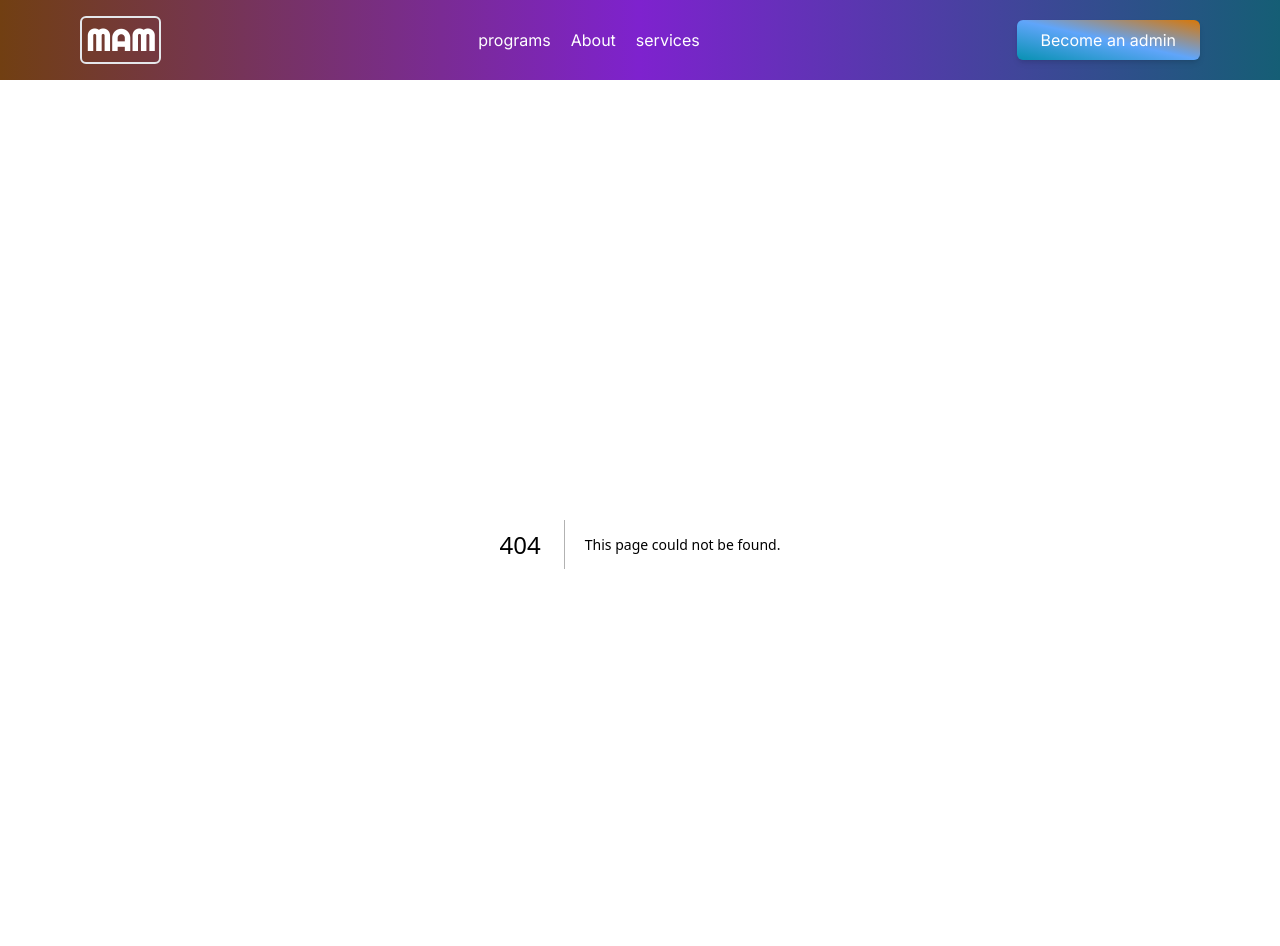
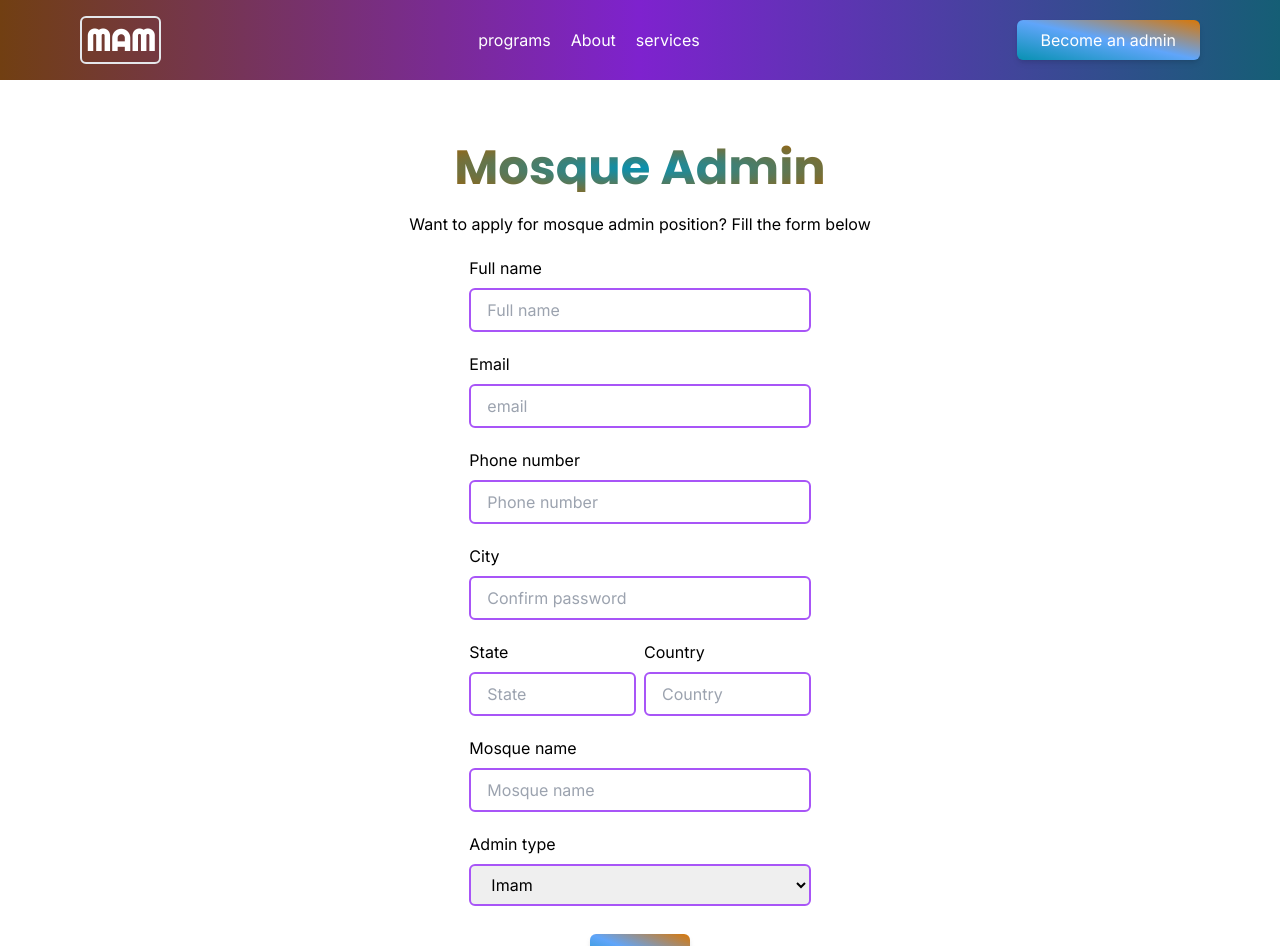
Before and after one commit to belloshehu/mosque-around-me, a Next.js app: page /admin/mosque in a window 1280 px wide. Before the commit this address had no page. Shown: the top 946 px of the page. Built offline with nearby package versions, Linux system fonts and the light colour scheme.

Commit message:
Add mosque  admin regsitration page

```diff
--- a/app/_components/Header.jsx
+++ b/app/_components/Header.jsx
@@ -29,7 +29,9 @@ const Header = () => {
 
       {/* auth buttons */}
       <ul className="flex gap-2 items-center list-none">
-        <button className={styles.button}>Become an admin</button>
+        <Link href={"/admin/mosque"} className={styles.button}>
+          Become an admin
+        </Link>
       </ul>
 
       {/* <button className={styles.button}>login</button>
--- a/app/_components/LoginForm.jsx
+++ b/app/_components/LoginForm.jsx
@@ -1,5 +1,4 @@
 "use client";
-import React from "react";
 import * as Yup from "yup";
 import { Formik, Form, Field, ErrorMessage } from "formik";
 import Link from "next/link";
@@ -13,9 +12,10 @@ const LoginForm = () => {
           email: "",
           password: "",
         }}
-        onSubmit={(values, { setSubmitting, e }) => {
-          e.preventDefault();
+        onSubmit={async (values, { setSubmitting }) => {
+          //   e.preventDefault();
           console.log("submitting..", values);
+          await fetch("/api/auth/login");
         }}
         validationSchema={Yup.object({
           email: Yup.string()
@@ -51,9 +51,9 @@ const LoginForm = () => {
               />
             </div>
 
-            <Link href="#" className={`${styles.button} w-full`}>
+            <button type="submit" className={`${styles.button} w-full`}>
               Login
-            </Link>
+            </button>
           </div>
         </Form>
       </Formik>
--- a/app/_components/Mosque.jsx
+++ b/app/_components/Mosque.jsx
@@ -21,25 +21,23 @@ const Mosque = ({
       className="relative flex flex-col items-center gap-1 border-[1px] rounded-md h-full w-full group hover:scale-105 duration-150 transition-all">
       <Image
         src={image}
-        height={500}
+        alt={name}
+        height={400}
         className="w-full aspect-square  h-full object-contain"
       />
-      <div className="absolute top-0 h-full hover:bg-opacity-0 hover:text-black  z-10 left-0 flex flex-col transition-all duration-250 justify-end items-center gap-2 p-5 lg:px-7 bg-opacity-50 bg-black w-full text-white">
-        <h3
-          className={`${righteous.className} absolute top-0 font-semibold  text-center text-xl`}>
-          {name}
-        </h3>
-        <div className="flex items-center justify-center text-center gap-2">
+      <div className="max-h-fit hover:bg-opacity-0 hover:via-cyan-500 flex flex-col transition-all duration-250 justify-end items-center gap-1 p-5 lg:px-7 bg-opacity-50 bg-gradient-radial from-purple-900 w-full via-cyan-700 to-orange-500 text-white">
+        <h3 className={` text-center text-xl`}>{name}</h3>
+        <div className="flex items-center justify-center text-center gap-2 text-sm">
           <FaMapMarkerAlt className="" />
           <p>{address}</p>
         </div>
-        <div className="flex items-center justify-center gap-2 font-thin text-center">
+        <div className="flex items-center justify-center gap-2 font-thin text-xs text-center">
           <span>{city},</span>
           <span>{state},</span>
           <span>{country}</span>
         </div>
 
-        <div className="flex justify-around items-center bg-white bg-opacity-60 group-hover:bg-slate-400 w-full p-2">
+        <div className="absolute top-0 right-0  flex justify-around bg-white bg-opacity-60 w-full p-2">
           <div className="flex gap-1 items-center text-purple-700">
             <FaCalendar />
             <span>{date}</span>
--- /dev/null
+++ b/app/_components/MosqueAdminForm.jsx
@@ -0,0 +1,131 @@
+"use client";
+import React from "react";
+import * as Yup from "yup";
+import { Formik, Form, Field, ErrorMessage } from "formik";
+import Link from "next/link";
+import { styles } from "../styles";
+
+const MosqueAdminForm = () => {
+  return (
+    <div className="w-full lg:w-1/3 bg-gradient-to-tr">
+      <Formik
+        initialValues={{
+          email: "",
+          phoneNumber: "",
+          fullname: "",
+          state: "",
+          city: "",
+          country: "",
+          mosqueName: "",
+          positionInMosque: "",
+        }}
+        onSubmit={(values, { setSubmitting, e }) => {
+          e.preventDefault();
+          console.log("submitting..", values);
+        }}
+        validationSchema={Yup.object({
+          email: Yup.string()
+            .email("Invalid email address")
+            .required("Email is required"),
+          password: Yup.string()
+            .min(8, "Must be at least 8 characters")
+            .required("Password required")
+            .matches(/[a-z]+/, "Must contain atleast one lowercase character")
+            // .matches(/[A-Z]+/, "One uppercase character")
+            // .matches(/[@$!%*#?&]+/, "One special character")
+            .matches(/\d+/, "Must contain atleast one number"),
+          passwordRepeat: Yup.string()
+            .required("Confirm password required")
+            .oneOf([Yup.ref("password"), null], "Passwords must match"),
+          terms: Yup.string().required("You must accept the terms to proceed"),
+        })}>
+        <Form>
+          <div className="flex flex-col items-center justify-center gap-2 md:gap-5 w-full">
+            <div className="flex flex-col  gap-2 w-full">
+              <label htmlFor="fullName">Full name</label>
+              <Field
+                name="fullName"
+                type="text"
+                className={styles.input}
+                placeholder="Full name"
+              />
+            </div>
+            <div className="flex flex-col  gap-2 w-full">
+              <label htmlFor="email">Email</label>
+              <Field
+                name="email"
+                type="email"
+                className={styles.input}
+                placeholder="email"
+              />
+            </div>
+            <div className="flex flex-col gap-2 w-full">
+              <label htmlFor="phoneNumber">Phone number</label>
+              <Field
+                name="phoneNumber"
+                type="tel"
+                className={styles.input}
+                placeholder="Phone number"
+              />
+            </div>
+            <div className="flex flex-col gap-2 w-full">
+              <label htmlFor="passwordRepeat">City</label>
+              <Field
+                name="city"
+                type="text"
+                className={styles.input}
+                placeholder="Confirm password"
+              />
+            </div>
+            <div className="flex flex-row items-center  gap-2 w-full">
+              <div className="flex flex-col  gap-2 w-full">
+                <label htmlFor="state">State</label>
+                <Field
+                  name="state"
+                  type="text"
+                  className={styles.input}
+                  placeholder="State"
+                />
+              </div>
+              <div className="flex flex-col  gap-2 w-full">
+                <label htmlFor="country">Country</label>
+                <Field
+                  name="otherName"
+                  type="text"
+                  className={styles.input}
+                  placeholder="Country"
+                />
+              </div>
+            </div>
+            <div className="flex flex-col  gap-2 w-full">
+              <label htmlFor="country">Mosque name</label>
+              <Field
+                name="mosqueName"
+                type="text"
+                className={styles.input}
+                placeholder="Mosque name"
+              />
+            </div>
+
+            <div className="flex flex-col  gap-2 w-full">
+              <label htmlFor="positionInMosque">Admin type</label>
+              <Field
+                name="positionInMosque"
+                as="select"
+                className={styles.input}>
+                <option value="imam">Imam</option>
+                <option value="muaddhin">Muaddhin</option>
+                <option value="follower">Follower</option>
+              </Field>
+            </div>
+            <Link href="#" className={`${styles.button} w-full`}>
+              Submit
+            </Link>
+          </div>
+        </Form>
+      </Formik>
+    </div>
+  );
+};
+
+export default MosqueAdminForm;
--- a/app/_components/SearchBar.jsx
+++ b/app/_components/SearchBar.jsx
@@ -10,34 +10,35 @@ const SearchBar = () => {
     <div className="w-full bg-gradient-to-tr">
       <Formik
         initialValues={{
-          service: "",
+          activity: "",
           town: "",
           state: "",
           country: "",
         }}
-        onSubmit={(values, { setSubmitting, e }) => {
-          e.preventDefault();
+        onSubmit={async (values, { setSubmitting }) => {
           console.log("submitting..", values);
+          const response = await fetch("http://localhost:3000/api/mosques");
+          const mosques = await response.json();
+          console.log("mosques: ", mosques);
         }}
         validationSchema={Yup.object({
-          service: Yup.string().required(),
+          activity: Yup.string().required(),
           town: Yup.string().required(),
           state: Yup.string().required(),
           country: Yup.string().required(),
         })}>
         <Form>
           <div className="flex flex-col md:flex-row items-center justify-center gap-2 md:gap-5 w-full">
-            <div className="flex gap-2">
+            <div className="flex gap-2  w-full">
               <Field
                 name="activity"
                 as="select"
                 className={styles.input}
                 placeholder="activity: e.g, prayer">
-                <option value="Eid prayer" selected>
-                  Eid prayer
-                </option>
-                <option value="Juma'ah prayer">Juma'ah prayer</option>
-                <option value="Lecturer">Lecture</option>
+                <option value="eid">Select activiy</option>
+                <option value="eid">Eid prayer</option>
+                <option value="juma">Juma'ah prayer</option>
+                <option value="program">Lecture</option>
               </Field>
               <Field
                 name="town"
@@ -47,7 +48,7 @@ const SearchBar = () => {
               />
             </div>
 
-            <div className="flex gap-2">
+            <div className="flex gap-2 w-full">
               <Field
                 name="state"
                 type="text"
@@ -61,9 +62,9 @@ const SearchBar = () => {
                 placeholder="country"
               />
             </div>
-            <Link href="#" className={styles.button}>
+            <button type="submit" className={styles.button}>
               Search
-            </Link>
+            </button>
           </div>
         </Form>
       </Formik>
--- /dev/null
+++ b/app/admin/mosque/page.jsx
@@ -0,0 +1,15 @@
+import React from "react";
+import H3Title from "../../_components/H3Title";
+import MosqueAdminForm from "../../_components/MosqueAdminForm";
+
+const MosqueAdminPage = () => {
+  return (
+    <div className="flex flex-col justify-center items-center gap-5">
+      <H3Title text={"Mosque Admin"} />
+      <p>Want to apply for mosque admin position? Fill the form below</p>
+      <MosqueAdminForm />
+    </div>
+  );
+};
+
+export default MosqueAdminPage;
--- /dev/null
+++ b/app/api/auth/login/route.js
@@ -0,0 +1,3 @@
+export async function GET(request) {
+  return new Response("Login api");
+}
--- /dev/null
+++ b/app/api/mosques/route.js
@@ -0,0 +1,7 @@
+import { NextResponse } from "next/server";
+import { mosques } from "../../data";
+
+export async function GET(request) {
+  console.log("hello console");
+  return NextResponse.json(mosques);
+}
--- a/app/page.js
+++ b/app/page.js
@@ -10,7 +10,7 @@ export default function Home() {
     <div
       className={`${poppins.className} flex min-h-screen flex-col items-center justify-start gap-5 `}>
       <h4
-        className={`${righteous.className} text-xl md:text-3xl text-center font-bold mt-5`}>
+        className={`${righteous.className} text-xl md:text-3xl text-center font-bold mt-5 text-transparent bg-clip-text bg-gradient-radial from-cyan-600 to-yellow-700 `}>
         Search for mosques, islamic events, Jum'ah and eid prayers and many more
       </h4>
       <SearchBar />
--- a/app/styles.js
+++ b/app/styles.js
@@ -1,6 +1,8 @@
 export const styles = {
   input:
     "p-2 px-4 rounded-md border-2 border-purple-500 w-full outline-none from-orange-400 to-cyan-300",
+  squareInput:
+    "p-2 px-4 border-2 border-purple-500 w-full outline-none from-orange-400 to-cyan-300",
   button:
     "p-2 px-6 bg-gradient-to-tr from-cyan-600 via-blue-400 to-amber-600 w-full text-center md:max-w-fit my-2 text-white rounded-md shadow-md group-hover:bg-gradient-radial transition-all duration-200",
 };
--- a/package.json
+++ b/package.json
@@ -9,6 +9,7 @@
     "lint": "next lint"
   },
   "dependencies": {
+    "@reduxjs/toolkit": "^1.9.5",
     "autoprefixer": "10.4.14",
     "eslint": "8.43.0",
     "eslint-config-next": "13.4.6",
@@ -17,6 +18,7 @@
     "postcss": "8.4.24",
     "react": "18.2.0",
     "react-dom": "18.2.0",
+    "react-redux": "^8.1.1",
     "tailwindcss": "3.3.2",
     "yup": "^1.2.0"
   },
```
Also changed, not shown: 1 other file (tests, documents, lock files or other folders).
